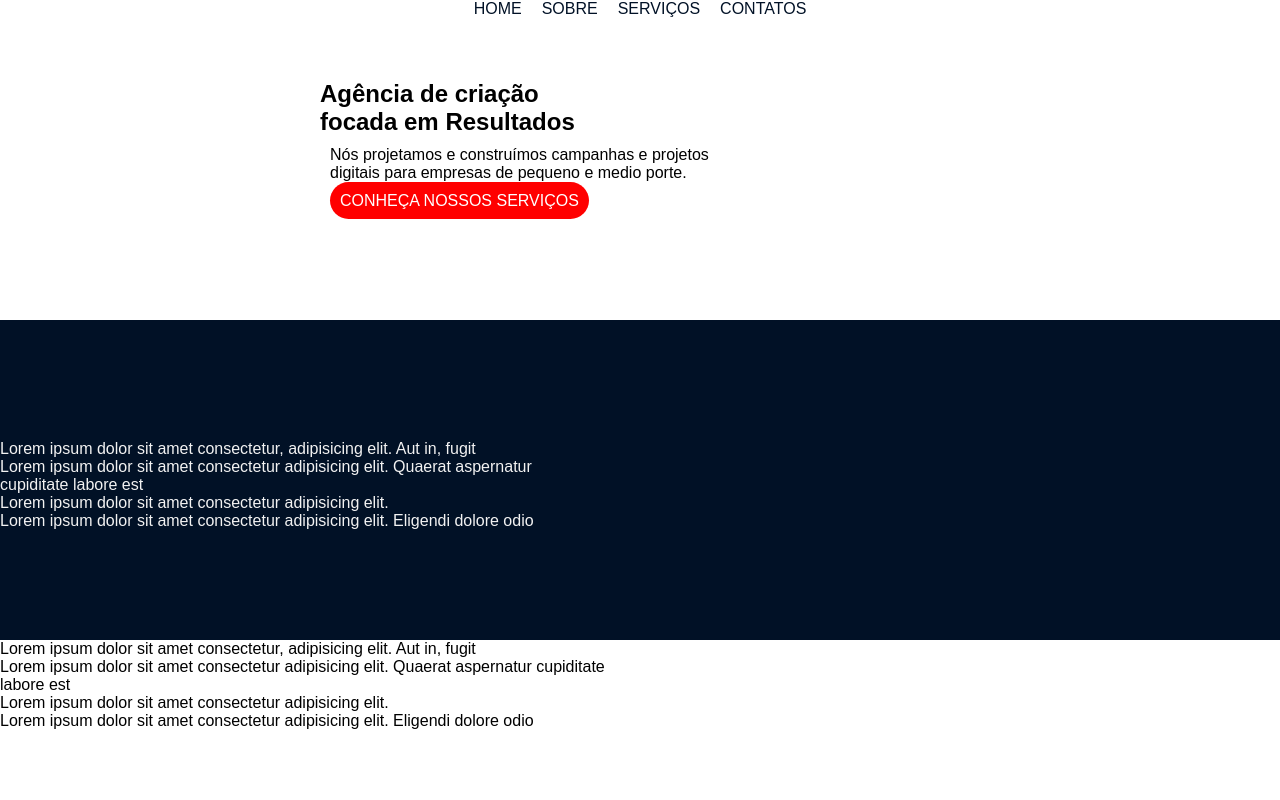
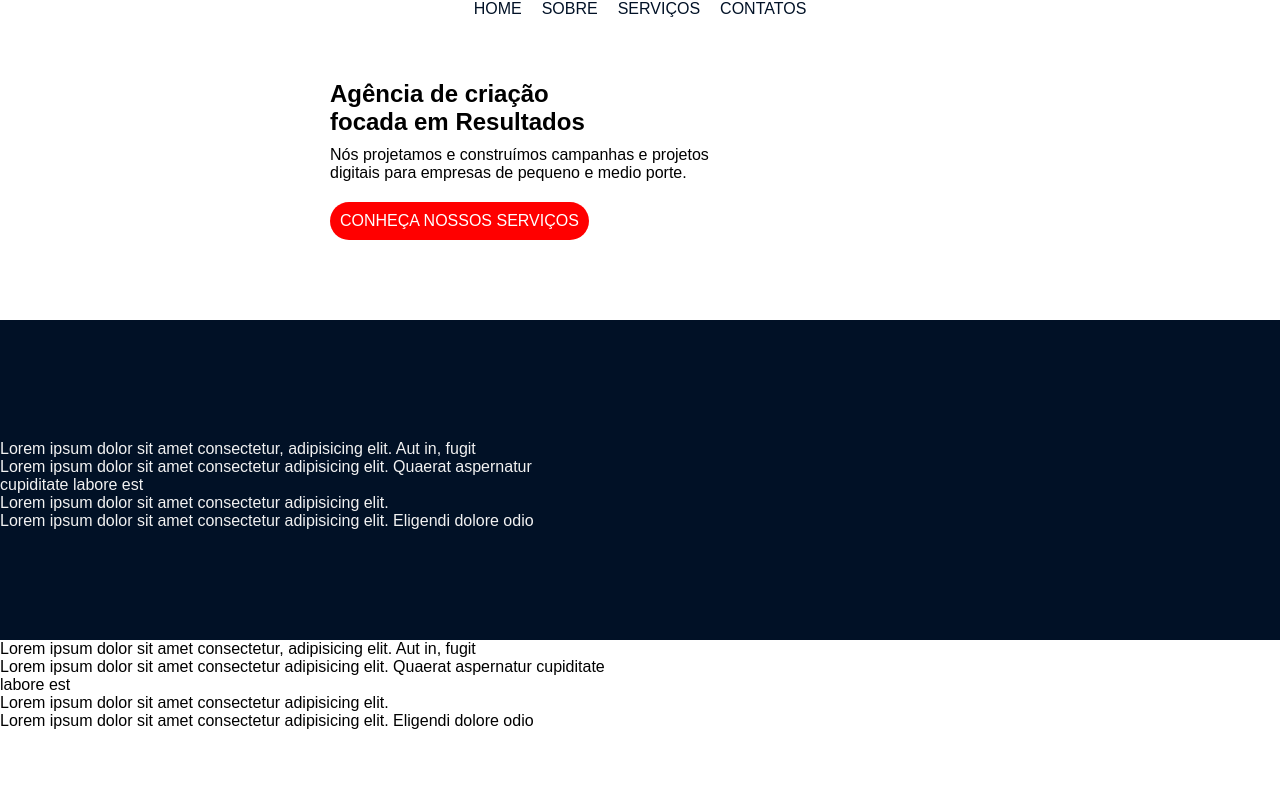
Before and after one commit to cleitone1000/mrk, a plain HTML site: page index.html in a window 1280 px wide. Shown: the top 800 px of the page. Drawn offline with Linux system fonts and the light colour scheme.

Commit message:
flexbox header

```diff
--- a/index.html
+++ b/index.html
@@ -21,7 +21,7 @@
     </ul>
   </nav>
 
-  <div>
+  <div id="header" class="container">
     <h1>Agência de criação</br>focada em Resultados</h1>
 
     <p>Nós projetamos e construímos campanhas e projetos</br> digitais para empresas de pequeno e medio porte.</p>
--- a/styles.css
+++ b/styles.css
@@ -83,9 +83,25 @@ li {
   margin: 0 10px;
 }
 
+div#header {
+  display: flex;
+  flex-direction: column;
+  justify-content: center;
+  align-items: baseline;flex-wrap: nowrap;
+}
+
+div#header > h1 {
+  text-wrap: nowrap;
+}
+
+div#header > p {
+  text-wrap: nowrap;
+}
+
 a {
   text-decoration: none;
   color: var(--cor-texto-menu);
+  text-wrap: nowrap;
 }
 
 main {
```
